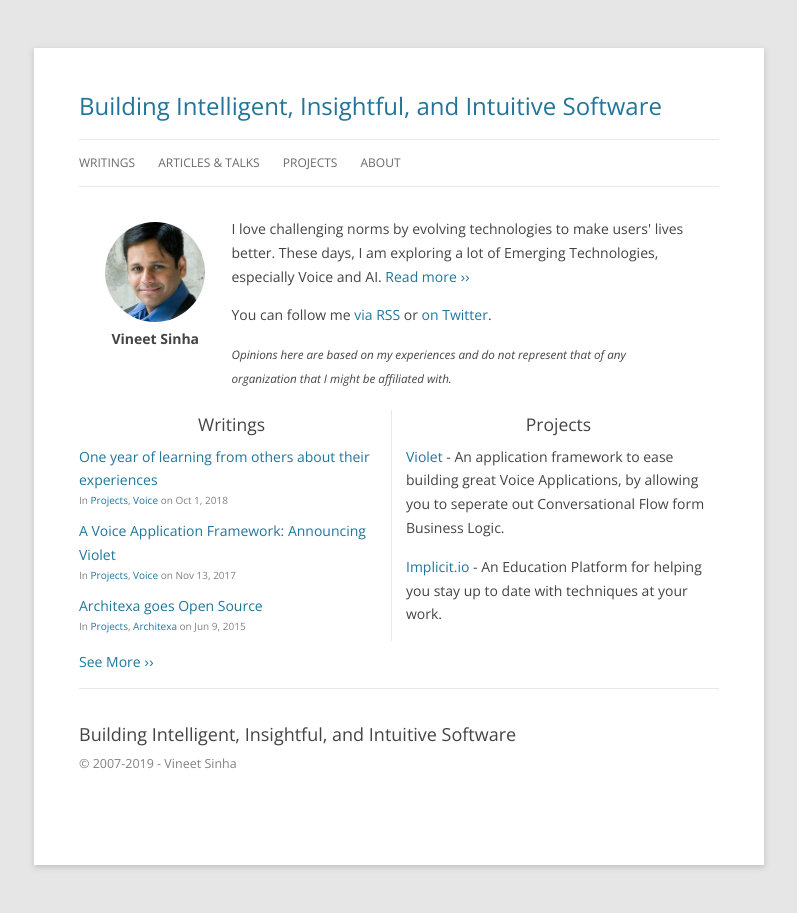
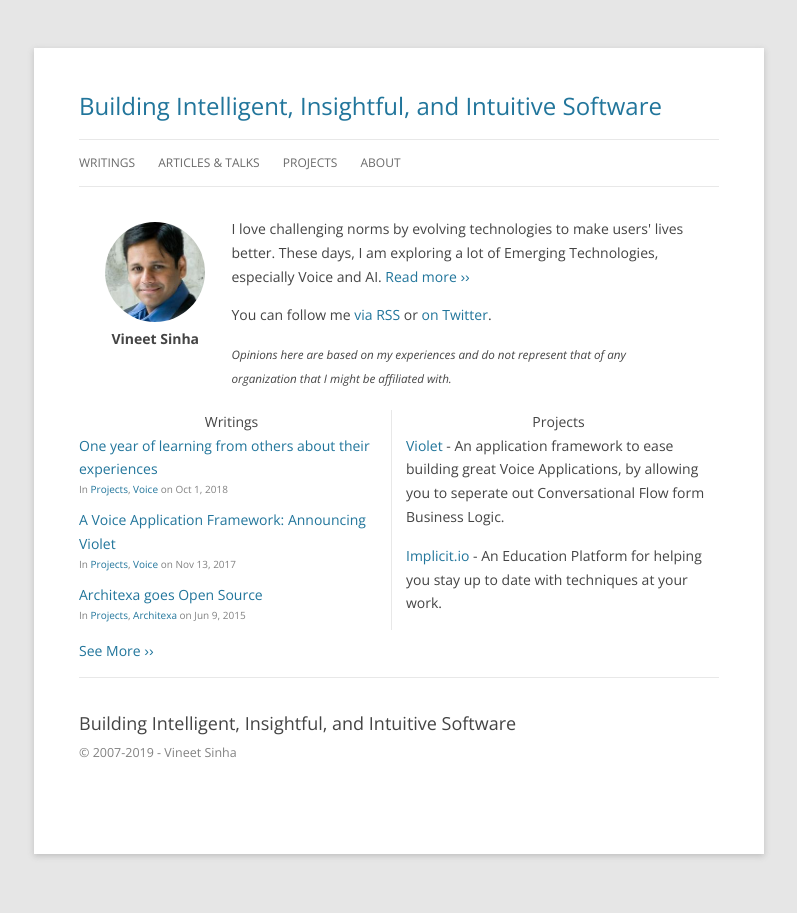
Before and after one commit to i3labs/i3labs.github.io, a Jekyll site: the page built from index.html, in a window 1280 px wide. Shown: the whole page, without its empty margins (241-1038 px from the left). Built offline with Jekyll 4.4.1, drawn with Linux system fonts in a browser that asks for light colours.

Commit message:
minor formatting tweaks

```diff
--- a/_includes/footer.html
+++ b/_includes/footer.html
@@ -1,4 +1,4 @@
-<footer class="site-footer">
+<footer class="site-footer hr-above">
 
   <div class="wrapper">
 
--- a/_sass/theme/_base.scss
+++ b/_sass/theme/_base.scss
@@ -201,6 +201,21 @@
   @extend %clearfix
 }
 
+.homepage {
+  .section-title {
+    font-size: 125%;
+    margin-bottom: 5px;
+  }
+}
+
+a.no-link {
+  color:inherit;
+}
+
+a:hover.no-link {
+  text-decoration: none;
+}
+
 .half-col {
   float: left;
   // margin-right: $spacing-unit/2;
@@ -209,8 +224,6 @@
 
   .section-title {
     text-align: center;
-    font-size: 125%;
-    margin-bottom: 5px;
   }
 }
 .half-col + .half-col {
--- a/_sass/theme/_layout.scss
+++ b/_sass/theme/_layout.scss
@@ -123,12 +123,14 @@
   }
 }
 
+.hr-above {
+  border-top: 1px solid $grey-color-light;
+}
 
 /**
  * Site footer
  */
 .site-footer {
-  border-top: 1px solid $grey-color-light;
   padding: $spacing-unit 0;
 }
 
```
